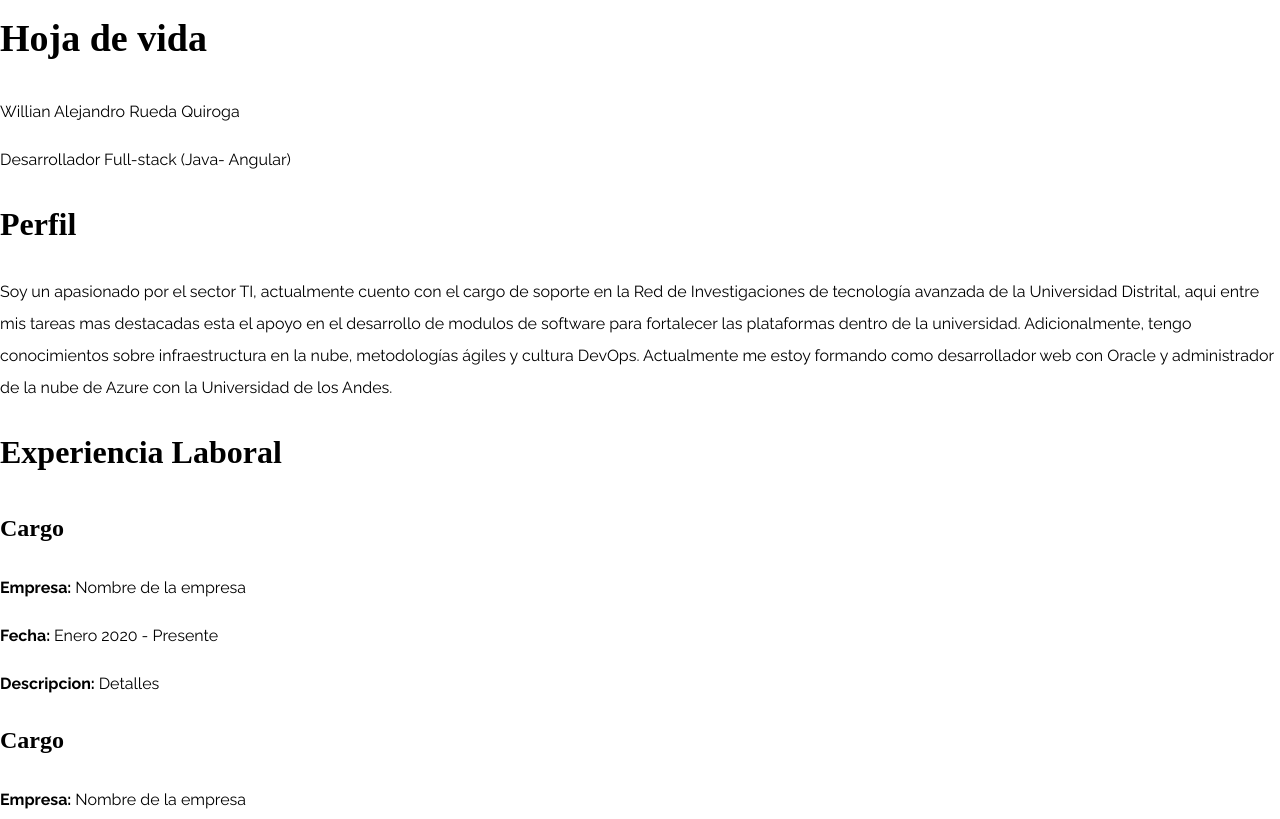
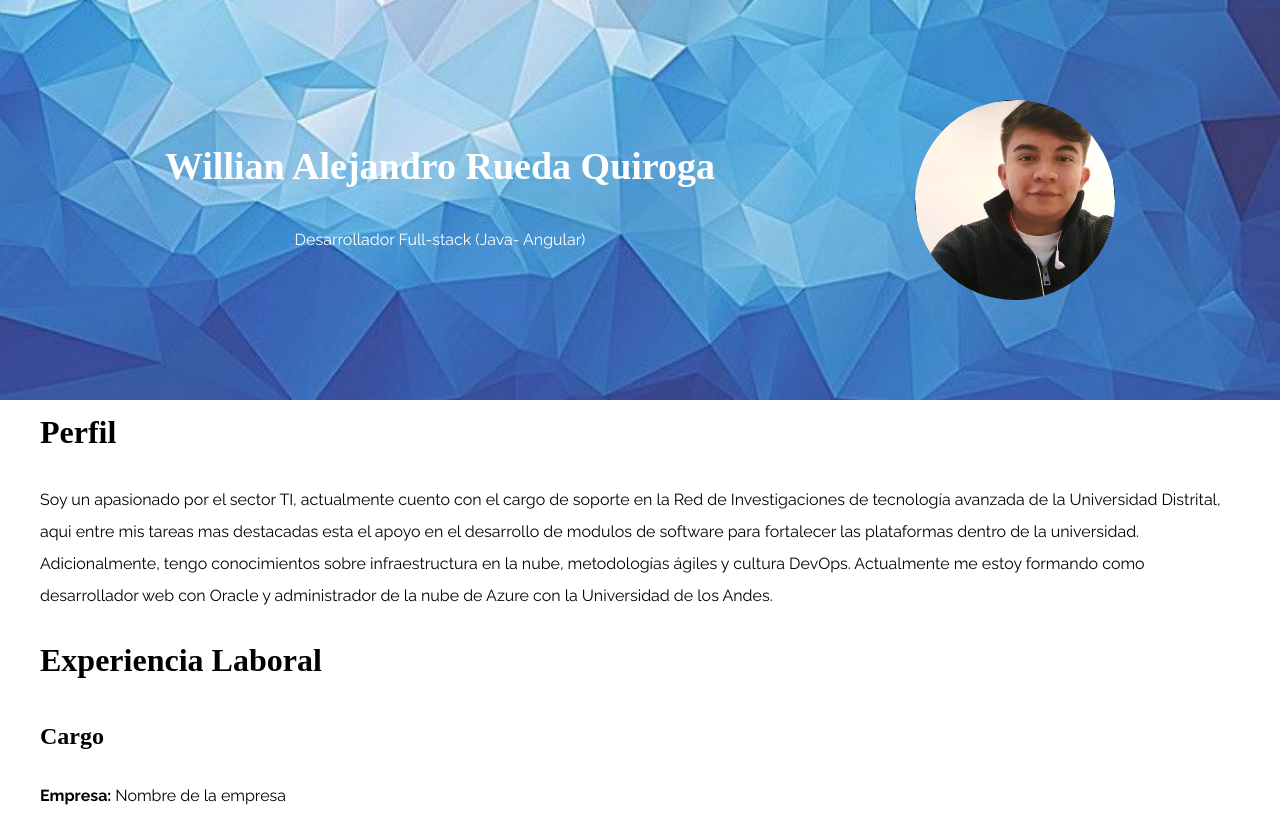
Before and after one commit to WillianRu/hoja-de-vida, a plain HTML site: page index.html in a window 1280 px wide. Shown: the top 819 px of the page. Drawn offline with Linux system fonts and the light colour scheme.

Commit message:
Estructuracion html y css para el contenido del header

```diff
--- a/css/styles.css
+++ b/css/styles.css
@@ -26,5 +26,52 @@ h2{
 h3{
     font-size: 2.4rem;
 }
+a{
+    text-decoration: none;
+    color: #000;
+}
+.container{
+    max-width: 120rem;
+    margin: 0 auto;
+}
+img{
+    max-width: 100%;
+    display: block;
+}
 /*Utilidades*/
+.text-center{
+    text-align: center;
+}
 /*Secciones*/
+
+/*Header y navegacion*/
+.header{
+    background-image: url(../img/banner.jpeg);
+    background-repeat: no-repeat;
+    background-size: cover;
+    background-position: center center;
+    height: 40rem;
+}
+.header-contain{
+    display: flex;
+    justify-content: center;
+    align-items: center;
+}
+.column{
+    padding: 10rem;
+}
+.relevant-information{
+    text-align: center;
+}
+.column img{
+    height: 20rem;
+    width: 100%;
+    border-radius: 50%;
+    object-fit: cover;
+}
+.column h1{
+    color: #fff;
+}
+.column p{
+    color: #fff;
+}
--- a/index.html
+++ b/index.html
@@ -11,13 +11,19 @@
     <link rel="stylesheet" href="css/styles.css">
 </head>
 <body>
-    <header>
-        <h1> Hoja de vida </h1>
-        <p> Willian Alejandro Rueda Quiroga </p>
-        <p> Desarrollador Full-stack (Java- Angular) </p>
+    <header class="header">
+        <section class="container header-contain">
+                <div class="column relevant-information">
+                    <h1> Willian Alejandro Rueda Quiroga </h1>
+                    <p> Desarrollador Full-stack (Java- Angular) </p>
+                </div>
+                <div class="column">
+                    <img src="/img/photo.jpeg" alt="Foto de Perfil">
+                </div>
+        </section>
     </header>
 
-    <main>
+    <main class="container">
         <section>
             <h2>Perfil</h2>
             <p>Soy un apasionado por el sector TI, actualmente cuento con el cargo de soporte en la Red de Investigaciones de tecnología avanzada de la Universidad Distrital, aqui entre mis tareas mas destacadas esta el apoyo en el desarrollo de modulos de software para fortalecer las plataformas dentro de la universidad. Adicionalmente, tengo conocimientos sobre infraestructura en la nube, metodologías ágiles y cultura DevOps. Actualmente me estoy formando como desarrollador web con Oracle y administrador de la nube de Azure con la Universidad de los Andes.</p>
@@ -60,6 +66,18 @@
                 <li>Javascript</li>
             </ul>
         </section>
+        <section>
+            <h2>Formulario de contacto</h2>
+            <form action="#" method="post">
+                <label for="email">Email:</label>
+                <input type="email" id="email" name="user_email">
+
+                <label for="message">Mensaje:</label>
+                <textarea id="message" name="user_message"></textarea>
+
+                <input type="submit" value="Contactar">
+             </form>
+        </section>
         <footer>
             <p>Contacto: correo.willianrueda@gmail.com | Telefono: 3015143981</p>
         </footer>
```
Also changed, not shown: img/banner.jpeg (added), img/photo.jpeg (added).
